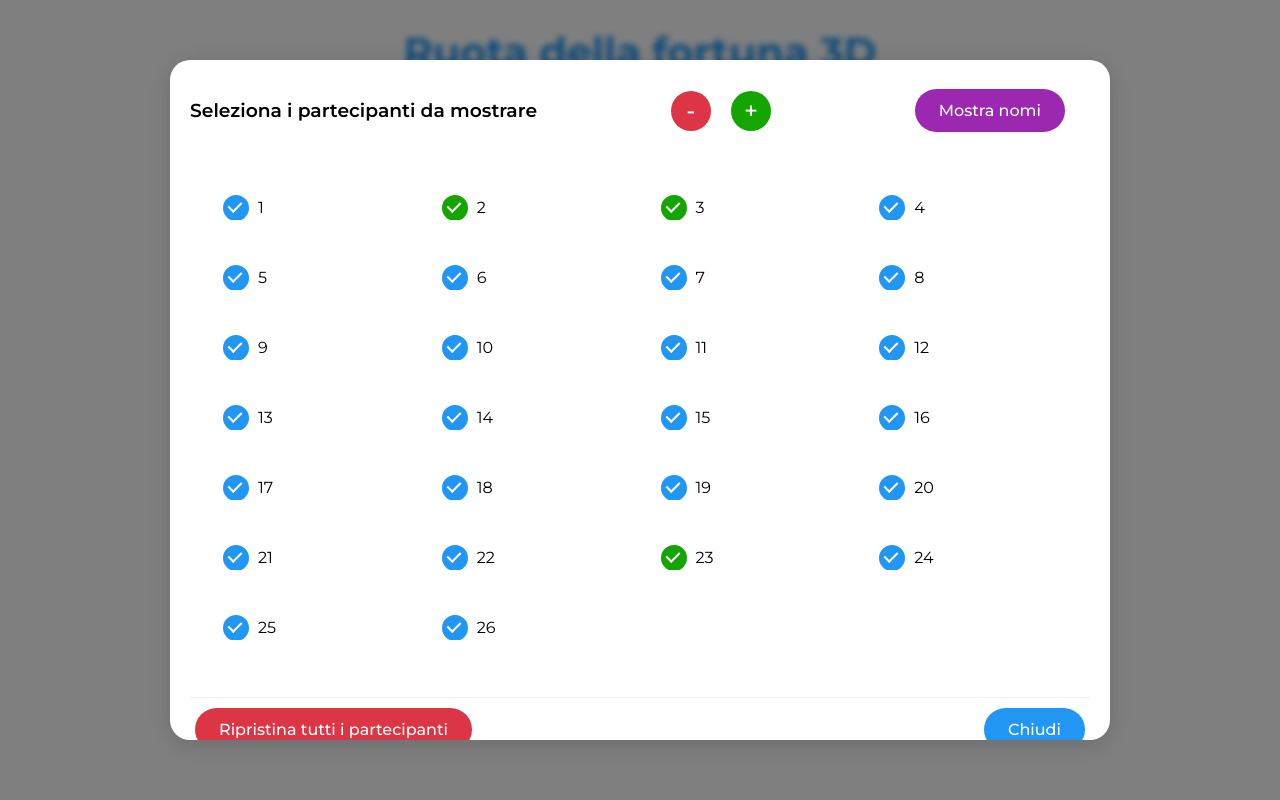
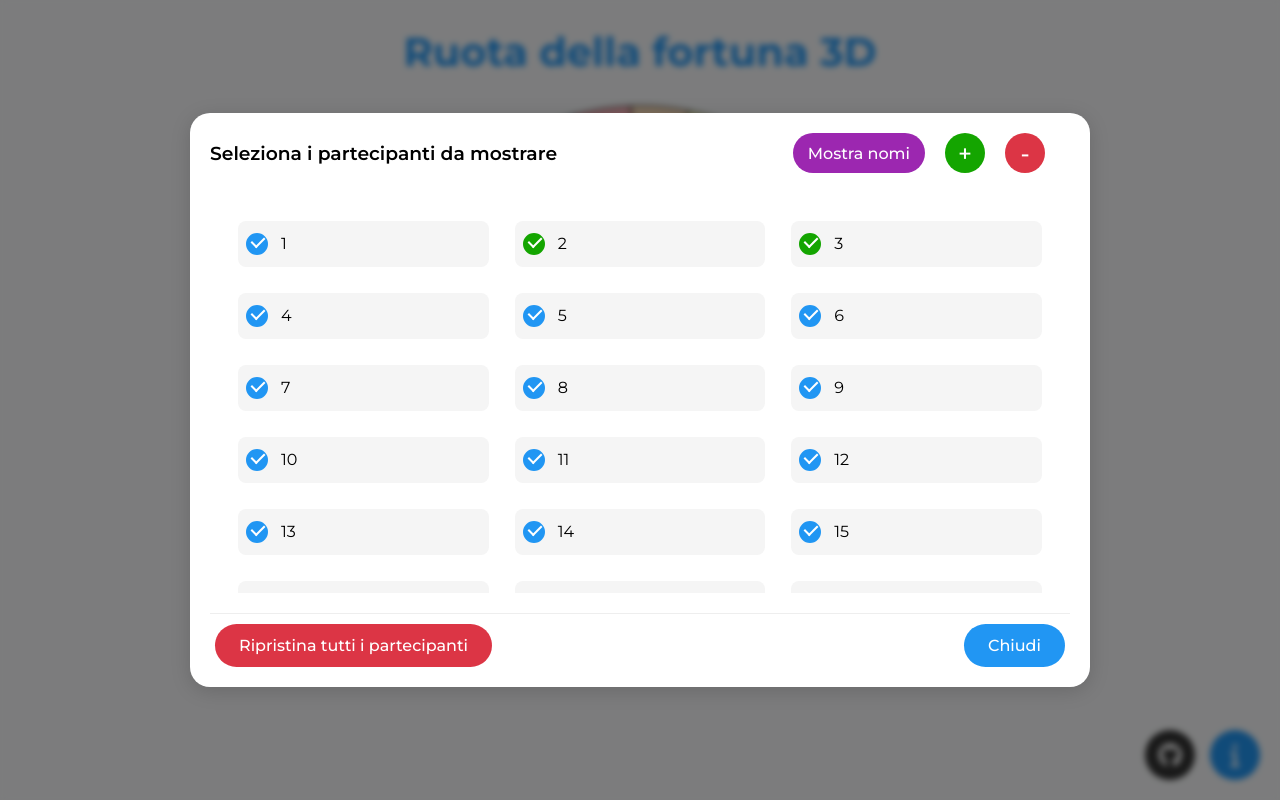
Before and after one commit to lollo21x/wheel, a plain HTML site: page wheel.html in a window 1280 px wide. Both pictures are taken after a click on the button "Modifica partecipanti". Drawn offline with Linux system fonts and the light colour scheme.

Commit message:
Update wheel.html

```diff
--- a/wheel.html
+++ b/wheel.html
@@ -5,9 +5,17 @@
     <meta name="viewport" content="width=device-width, initial-scale=1.0">
     <title>Ruota della fortuna 3D</title>
     <link href="https://fonts.googleapis.com/css2?family=Montserrat:wght@400;500;600;700&display=swap" rel="stylesheet">
+    <link rel="stylesheet" href="https://cdnjs.cloudflare.com/ajax/libs/font-awesome/6.4.0/css/all.min.css">
     <style>
         * {
             font-family: 'Montserrat', sans-serif;
+            box-sizing: border-box;
+        }
+
+        body {
+            margin: 0;
+            padding: 0;
+            background-color: #f8f9fa;
         }
 
         .container {
@@ -100,10 +108,9 @@
 
         #toggleNames {
             background-color: #9C27B0;
-            margin-left: 10px;
         }
 
-        #numberEditor {
+        .modal {
             display: none;
             position: fixed;
             top: 50%;
@@ -117,9 +124,10 @@
             max-height: 80vh;
             overflow-y: auto;
             box-shadow: 0 4px 20px rgba(0,0,0,0.15);
+            z-index: 1001;
         }
 
-        .editor-header {
+        .modal-header {
             display: flex;
             justify-content: space-between;
             align-items: center;
@@ -127,20 +135,37 @@
             padding-right: 20px;
         }
 
-        .number-controls {
+        .modal-controls {
             display: flex;
+            align-items: center;
             gap: 10px;
         }
 
-        .number-controls button {
-            width: 40px;
+        .modal-controls button {
             height: 40px;
-            padding: 0;
             display: flex;
             align-items: center;
             justify-content: center;
+            font-weight: 500;
+            padding: 0 15px;
+        }
+
+        .modal-controls #addNumber,
+        .modal-controls #removeNumber {
+            width: 40px;
+            padding: 0;
             font-size: 24px;
-            font-weight: 500;
+        }
+
+        .number-item {
+            margin: 8px;
+            padding: 8px;
+            display: flex;
+            align-items: center;
+            width: calc(100% - 16px);
+            background-color: #f5f5f5;
+            border-radius: 8px;
+            transition: background-color 0.2s;
         }
 
         .number-item input[type="checkbox"] {
@@ -152,25 +177,26 @@
             padding-left: 35px;
             cursor: pointer;
             font-size: 16px;
-            line-height: 25px;
-            display: inline-block;
-            overflow: hidden;
-            text-overflow: ellipsis;
-            white-space: nowrap;
-            max-width: 180px;
+            line-height: 1.5;
+            display: flex;
+            align-items: center;
+            width: 100%;
+            min-height: 30px;
         }
 
         .number-item label:before {
             content: '';
             position: absolute;
             left: 0;
-            top: 0;
+            top: 50%;
+            transform: translateY(-50%);
             width: 22px;
             height: 22px;
             border: 2px solid #2196F3;
             border-radius: 50%;
             background: white;
             transition: all 0.3s ease;
+            box-sizing: border-box;
         }
 
         .number-item input[type="checkbox"]:checked + label:before {
@@ -181,12 +207,12 @@
             content: '';
             position: absolute;
             left: 8px;
-            top: 4px;
+            top: 50%;
             width: 6px;
             height: 11px;
             border: solid white;
             border-width: 0 2px 2px 0;
-            transform: rotate(45deg);
+            transform: translateY(-75%) rotate(45deg);
             opacity: 0;
             transition: all 0.3s ease;
         }
@@ -195,22 +221,79 @@
             opacity: 1;
         }
 
-        .number-item {
-            margin: 8px;
-            padding: 5px;
-            display: inline-block;
+        /* Mobile-specific styles */
+        @media (max-width: 600px) {
+            .number-item {
+                padding: 10px 8px;
+            }
+
+            .number-item label {
+                padding-left: 30px;
+                font-size: 14px;
+                line-height: 20px;
+            }
+
+            .number-item label:before {
+                width: 18px;
+                height: 18px;
+                top: 1px;
+            }
+
+            .number-item label:after {
+                left: 6px;
+                top: 4px;
+                width: 5px;
+                height: 9px;
+            }
+        }
+
+        .number-item label:after {
+            top: 50%;  /* Center vertically */
+            transform: translateY(-75%) rotate(45deg);  /* Adjust checkmark position */
+        }
+
+        /* Add styles for name display */
+        .number-item .name-display {
+            display: none;
+            color: #666;
+            font-size: 14px;
+            margin-top: 4px;
+        }
+
+        .number-item.show-name .name-display {
+            display: block;
+        }
+
+        .number-item:hover {
+            background-color: #e9e9e9;
         }
 
         #numberList {
             display: grid;
             grid-template-columns: repeat(auto-fill, minmax(200px, 1fr));
-            gap: 15px;
+            gap: 10px;
             padding: 20px;
-            max-height: 60vh;
+            max-height: 50vh;
             overflow-y: auto;
+            scrollbar-width: thin;
+            scrollbar-color: #2196F3 #f0f0f0;
         }
 
-        .editor-footer {
+        #numberList::-webkit-scrollbar {
+            width: 8px;
+        }
+
+        #numberList::-webkit-scrollbar-track {
+            background: #f0f0f0;
+            border-radius: 10px;
+        }
+
+        #numberList::-webkit-scrollbar-thumb {
+            background-color: #2196F3;
+            border-radius: 10px;
+        }
+
+        .modal-footer {
             display: flex;
             justify-content: space-between;
             gap: 10px;
@@ -237,11 +320,13 @@
             bottom: 0;
             background: rgba(0,0,0,0.5);
             backdrop-filter: blur(3px);
+            z-index: 1000;
         }
 
         h3 {
             font-weight: 600;
-            margin-bottom: 20px;
+            margin-bottom: 0;
+            margin-top: 0;
         }
 
         /* Stile speciale per i numeri 2, 3 e 23 */
@@ -255,6 +340,65 @@
         .number-item input[id="num2"]:checked + label:before,
         .number-item input[id="num22"]:checked + label:before {
             background: #14A500;
+        }
+
+        /* Footer con le icone */
+        .footer-icons {
+            position: fixed;
+            bottom: 20px;
+            right: 20px;
+            display: flex;
+            gap: 15px;
+        }
+
+        .icon-button {
+            width: 50px;
+            height: 50px;
+            border-radius: 50%;
+            background-color: #2196F3;
+            color: white;
+            display: flex;
+            justify-content: center;
+            align-items: center;
+            font-size: 24px;
+            cursor: pointer;
+            transition: all 0.3s ease;
+        }
+
+        .icon-button:hover {
+            transform: scale(1.05);
+        }
+
+        #githubIcon {
+            background-color: #333;
+        }
+
+        #infoIcon {
+            background-color: #2196F3;
+        }
+
+        /* Modal informazioni */
+        #infoModal {
+            padding: 30px;
+            text-align: left;
+        }
+
+        #infoModal h3 {
+            margin-bottom: 20px;
+        }
+
+        #infoModal p {
+            line-height: 1.6;
+            margin-bottom: 20px;
+        }
+
+        #infoModal .modal-footer {
+            display: flex;
+            justify-content: space-between;
+            gap: 10px;
+            margin-top: 20px;
+            padding-top: 10px;
+            border-top: 1px solid #eee;
         }
 
         @media (max-width: 600px) {
@@ -288,7 +432,6 @@
             .number-item label {
                 font-size: 14px;
                 padding-left: 30px;
-                max-width: 150px;
             }
 
             .number-item label:before {
@@ -303,8 +446,8 @@
                 height: 9px;
             }
 
-            #numberEditor {
-                width: 90%;
+            .modal {
+                width: 95%;
                 padding: 15px;
             }
 
@@ -312,6 +455,17 @@
                 grid-template-columns: repeat(auto-fill, minmax(140px, 1fr));
                 gap: 10px;
                 padding: 10px;
+            }
+
+            .footer-icons {
+                bottom: 10px;
+                right: 10px;
+            }
+
+            .icon-button {
+                width: 40px;
+                height: 40px;
+                font-size: 18px;
             }
         }
     </style>
@@ -327,26 +481,51 @@
             <button id="spinButton">Gira la ruota</button>
             <button id="editButton">Modifica partecipanti</button>
             <button id="hideNumberButton">Nascondi partecipante uscito</button>
-            <button id="betaButton">Beta version 0.6</button>
+            <button id="betaButton">Beta version 0.7.2</button>
         </div>
         <div id="result"></div>
     </div>
 
+    <div class="footer-icons">
+        <div id="githubIcon" class="icon-button">
+            <i class="fab fa-github"></i>
+        </div>
+        <div id="infoIcon" class="icon-button">
+            <i class="fas fa-info"></i>
+        </div>
+    </div>
+
     <div class="overlay" id="overlay"></div>
-    <div id="numberEditor">
-        <div class="editor-header">
+
+    <!-- Modal per modifica numeri -->
+    <div id="numberEditor" class="modal">
+        <div class="modal-header">
             <h3>Seleziona i partecipanti da mostrare</h3>
-            <div class="number-controls">
+            <div class="modal-controls">
+                <button id="toggleNames">Mostra nomi</button>
+                <button id="addNumber">+</button>
                 <button id="removeNumber">-</button>
-                <button id="addNumber">+</button>
             </div>
         </div>
         <div id="numberList"></div>
-        <div class="editor-footer">
+        <div class="modal-footer">
             <button id="resetNumbers">Ripristina tutti i partecipanti</button>
             <button id="closeEditor">Chiudi</button>
         </div>
     </div>
+
+    <!-- Modal per informazioni -->
+    <div id="infoModal" class="modal">
+        <div class="modal-header">
+            <h3>Informazioni</h3>
+        </div>
+        <p>Ciao!</p>
+        <div class="modal-footer">
+            <div></div> <!-- Empty div to push the close button to the right -->
+            <button id="closeInfoModal">Chiudi</button>
+        </div>
+    </div>
+
     <script src="funcionalities.js"></script>
 </body>
 </html>
```
